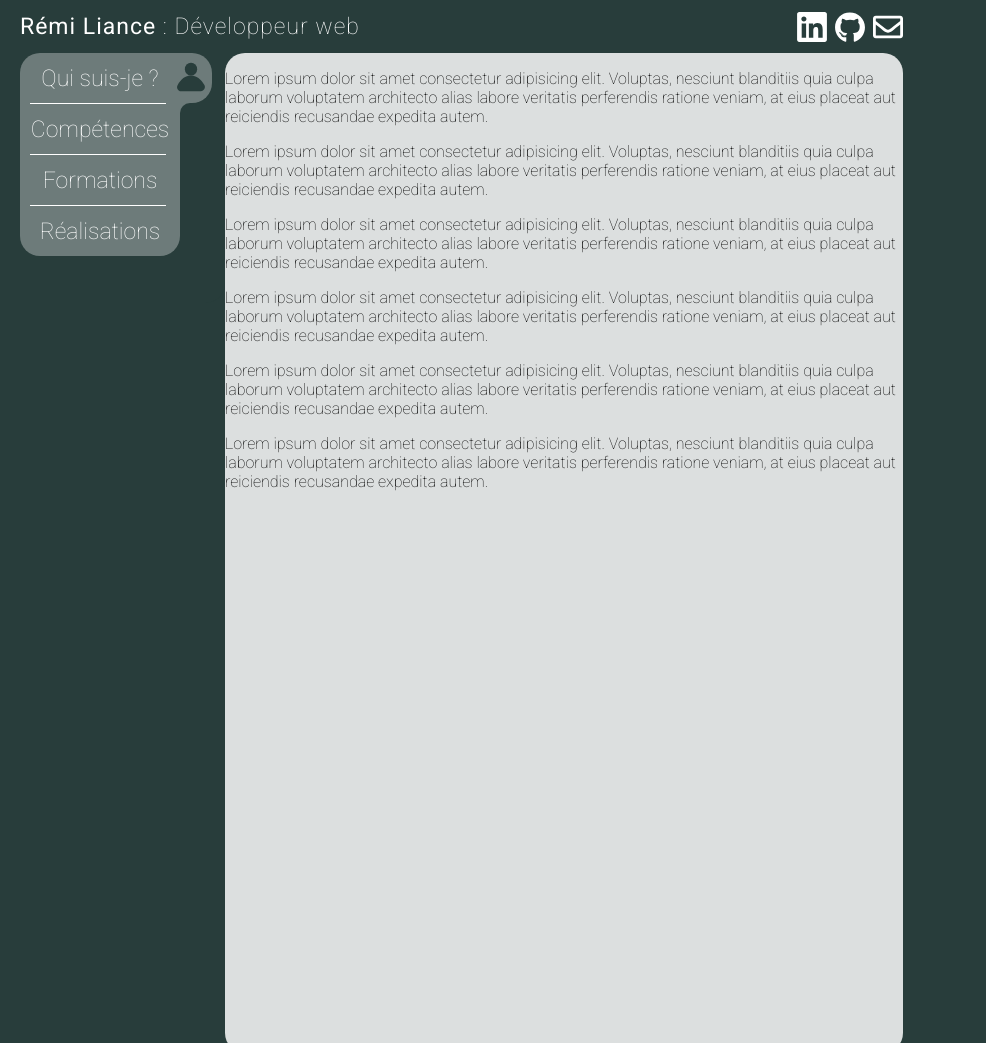
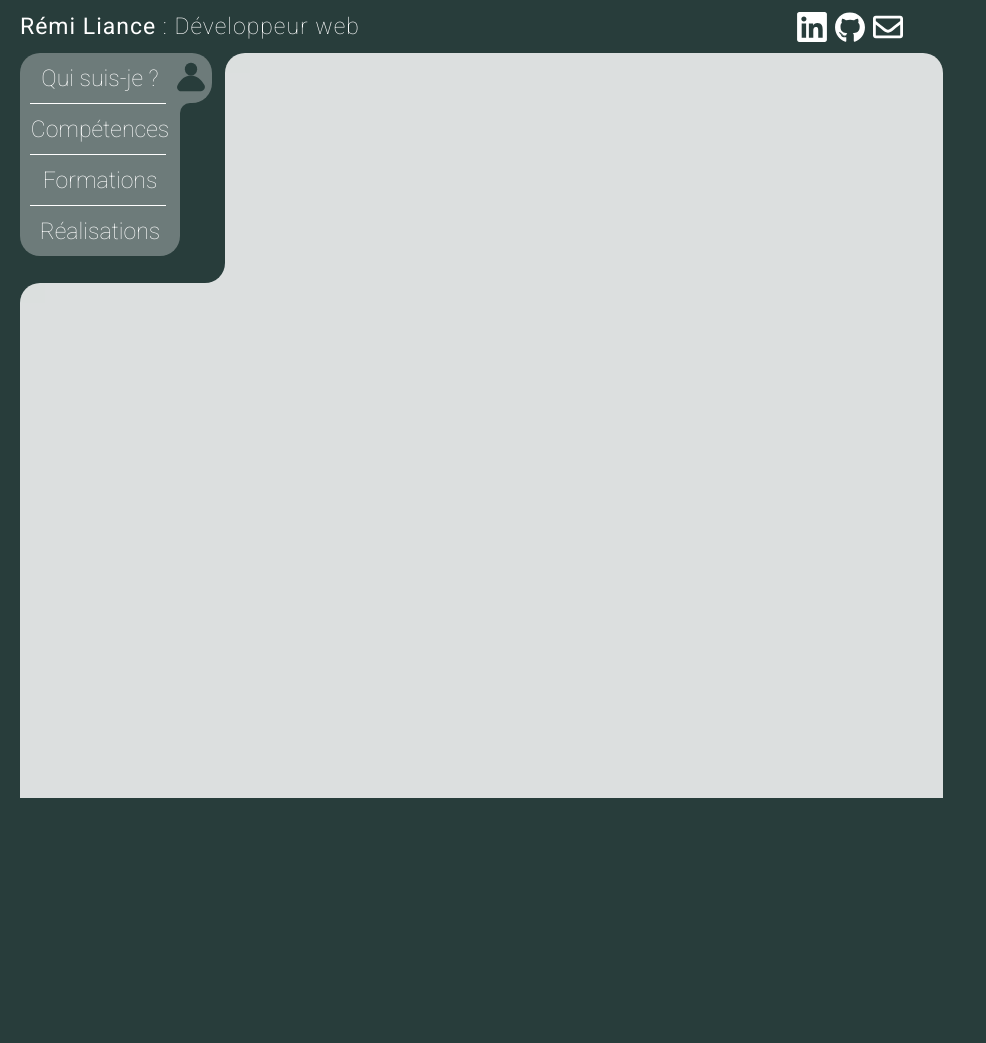
Before and after one commit to sciLuv/Portefolio-old, a plain HTML site: page index.html in a window 1280 px wide. Shown: the top 1043 px of the page, without its empty margins (0-986 px from the left). After the commit the page ends 800 px from the top, so only its background shows below. Drawn offline with Linux system fonts and the light colour scheme.

Commit message:
adding of a main part of html, where content will go

```diff
--- a/index.html
+++ b/index.html
@@ -67,16 +67,18 @@
             <div class="logo" id="lo4"></div>
         </div>
 
-    <section>
-        <p>Lorem ipsum dolor sit amet consectetur adipisicing elit. Voluptas, nesciunt blanditiis quia culpa laborum voluptatem architecto alias labore veritatis perferendis ratione veniam, at eius placeat aut reiciendis recusandae expedita autem.</p>
-        <p>Lorem ipsum dolor sit amet consectetur adipisicing elit. Voluptas, nesciunt blanditiis quia culpa laborum voluptatem architecto alias labore veritatis perferendis ratione veniam, at eius placeat aut reiciendis recusandae expedita autem.</p>
-        <p>Lorem ipsum dolor sit amet consectetur adipisicing elit. Voluptas, nesciunt blanditiis quia culpa laborum voluptatem architecto alias labore veritatis perferendis ratione veniam, at eius placeat aut reiciendis recusandae expedita autem.</p>
-        <p>Lorem ipsum dolor sit amet consectetur adipisicing elit. Voluptas, nesciunt blanditiis quia culpa laborum voluptatem architecto alias labore veritatis perferendis ratione veniam, at eius placeat aut reiciendis recusandae expedita autem.</p>
-        <p>Lorem ipsum dolor sit amet consectetur adipisicing elit. Voluptas, nesciunt blanditiis quia culpa laborum voluptatem architecto alias labore veritatis perferendis ratione veniam, at eius placeat aut reiciendis recusandae expedita autem.</p>
-        <p>Lorem ipsum dolor sit amet consectetur adipisicing elit. Voluptas, nesciunt blanditiis quia culpa laborum voluptatem architecto alias labore veritatis perferendis ratione veniam, at eius placeat aut reiciendis recusandae expedita autem.</p>
-    </section>
+        <span>
+                <div id="main-border">
+                    <div id="main-under-border"></div>
+                </div>
+        </span>
+
 </main>
-
+<span id="border">
+    <div id="main-border-two">
+        <div id="main-under-border"></div>
+    </div>
+</span>
 
 </body>
 </html>
--- a/script.js
+++ b/script.js
@@ -10,6 +10,9 @@
 let navMenuAnim = document.getElementById('navAnim'), navAnim = document.getElementById('navAnimMove');
 let BNavAnim = document.getElementById('beforeNavAnimMove'), ANavAnim = document.getElementById('afterNavAnimMove');
 let underBNav = document.getElementById('underBNav'), underANav = document.getElementById('underANav');
+let navContainer = document.getElementById('nav-container');
+let moreBorderOne = document.getElementById('main-border');
+let moreBorderTwo = document.getElementById('main-border-two');
 let li1 = document.getElementById('li1'), li2 = document.getElementById('li2');
 let li3 = document.getElementById('li3'), li4 = document.getElementById('li4');
 let menuPosition = 0;
@@ -59,6 +62,9 @@
             body.style.background = "rgb(" + actualColor.R + ", " + actualColor.G + ", " + actualColor.B + ")";
             underBNav.style.background = "rgb(" + actualColor.R + ", " + actualColor.G + ", " + actualColor.B + ")";
             underANav.style.background = "rgb(" + actualColor.R + ", " + actualColor.G + ", " + actualColor.B + ")";
+            navContainer.style.background = "rgb(" + actualColor.R + ", " + actualColor.G + ", " + actualColor.B + ")";
+            moreBorderOne.style.background = "rgb(" + actualColor.R + ", " + actualColor.G + ", " + actualColor.B + ")";
+            moreBorderTwo.style.background = "rgb(" + actualColor.R + ", " + actualColor.G + ", " + actualColor.B + ")";
         }
     }
 }
--- a/style.css
+++ b/style.css
@@ -1,5 +1,6 @@
 html {
     margin: -10px;
+    height: 100%;
     overflow-x: hidden;
 }
 #body{
@@ -11,6 +12,7 @@
     flex-direction: column;
     align-items: flex-start;
     margin-left: 30px;
+    height: 100%;
 }
 
 /*~~~~~~~~~~~~~~~~~~~~~~~~~~~~~~~~~~~~~~~~~HEADER~~~~~~~~~~~~~~~~~~~~~~~~~~~~~~~~~~~~~~~~~*/
@@ -51,17 +53,47 @@
 /*~~~~~~~~~~~~~~~~~~~~~~~~~~~~~~~~~~~~~~~~~MAIN~~~~~~~~~~~~~~~~~~~~~~~~~~~~~~~~~~~~~~~~~*/
 main{
     width: 70%;
+    height: 100%;
     min-width: 450px;
-    display: flex;
+    padding-right: 20px;
+    padding-left: 20px;
+    border-radius: 0px 20px 0px 0px;
+    color: black;
+}
+/*~~~~~~~~~~~~~~~~~~~~~~~~~~~~~~~~~~~~~~~~~SECTION~~~~~~~~~~~~~~~~~~~~~~~~~~~~~~~~~~~~~~~~~*/
+#main-border{
+    height: 20px;
+    width: 210px;
+    max-width: 210px;
+    background: rgb(40,61,59);
+}
+#main-under-border{
+    height: 20px;
+    width: 25px;
+    border-radius: 70px 0px 0px 0px;
+    margin-left: 185px;
+}
+#main-border-two{
+    height: 20px;
+    width: 210px;
+    max-width: 210px;
+    background: rgb(40,61,59);
+}
+#border{
+    position: absolute;
+    left: -165px;
+    top: 283px;
 }
 /*~~~~~~~~~~~~~~~~~~~~~~~~~~~~~~~~~~~~~~~~~NAV~~~~~~~~~~~~~~~~~~~~~~~~~~~~~~~~~~~~~~~~~*/
 #nav-container{
-    position: relative;
+    float: left;
     width: 205px;
     min-width: 205px;
-    height: 250px;
+    height: 230px;
+    margin: 0px 20px 10px -20px;
     border-radius: 0px 0px 20px 0px;
     background: rgb(40,61,59);
+    color: white;
 }
 #bodyGroup {
     display: flex;
@@ -153,13 +185,7 @@
     background-repeat: no-repeat;
     background-position: center;
 }
-/*~~~~~~~~~~~~~~~~~~~~~~~~~~~~~~~~~~~~~~~~~SECTION~~~~~~~~~~~~~~~~~~~~~~~~~~~~~~~~~~~~~~~~~*/
-section{
-    width: 100%;
-    height: 1000px;
-    background: rgba(255, 255, 255, 0.835);
-    border-radius: 20px;
-}
+
 /*~~~~~~~~~~~~~~~~~~~~~~~~~~~~~~~~~~~~~~~~~ANIMATION~~~~~~~~~~~~~~~~~~~~~~~~~~~~~~~~~~~~~~~~~*/
 /*~~~~~~~~~~TITLE~~~~~~~~~~*/
 #titleH1 :nth-child(1){
@@ -283,6 +309,39 @@
     }
 }
 
-section p{
-    color: black;
+main{
+    animation:2s ease forwards main-anim;
+    animation-delay: 2.80s;
 }
+@keyframes main-anim {
+    0%{
+        background-color: rgba(255, 255, 255, 0);
+    }
+    100%{
+        background: rgba(255, 255, 255, 0.835);
+    }
+}
+main{
+    animation:2s ease forwards main-anim;
+    animation-delay: 2.80s;
+}
+@keyframes main-anim {
+    0%{
+        background-color: rgba(255, 255, 255, 0);
+    }
+    100%{
+        background: rgba(255, 255, 255, 0.835);
+    }
+}
+#main-under-border{
+    animation:2s ease forwards main-under-border-anim;
+    animation-delay: 2.80s;
+}
+@keyframes main-under-border-anim {
+    0%{
+        background-color: rgba(255, 255, 255, 0);
+    }
+    100%{
+        background: rgba(255, 255, 255, 0.835);
+    }
+}
```
Also changed, not shown: animation.css (added), responsive.css (added). Lines whose indentation alone changed are shown as unchanged.
